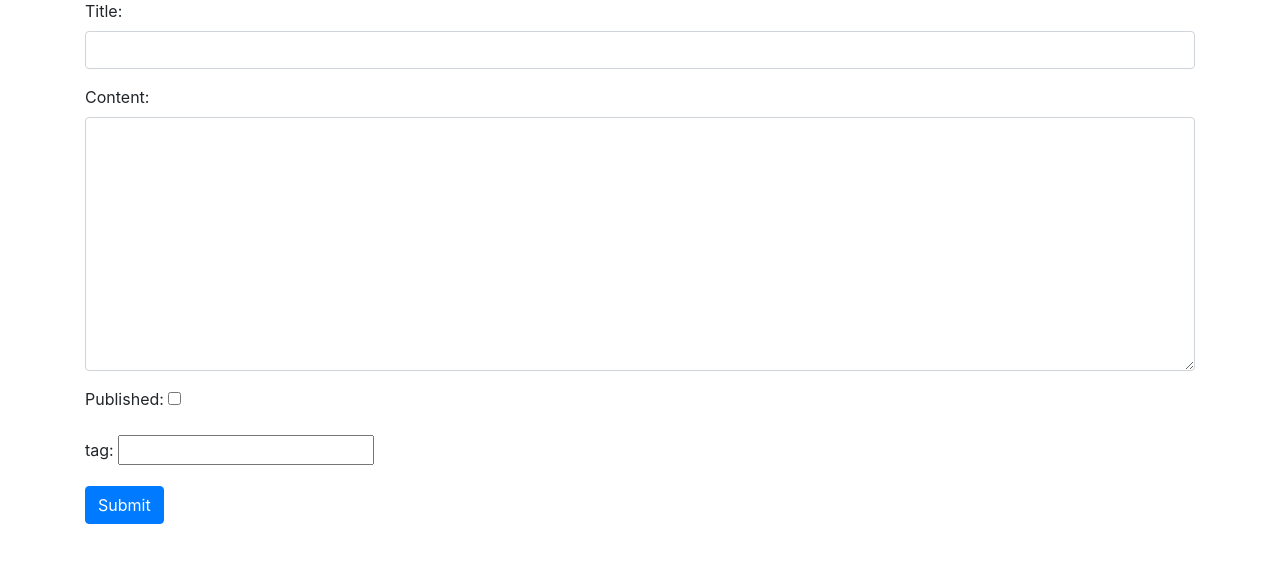
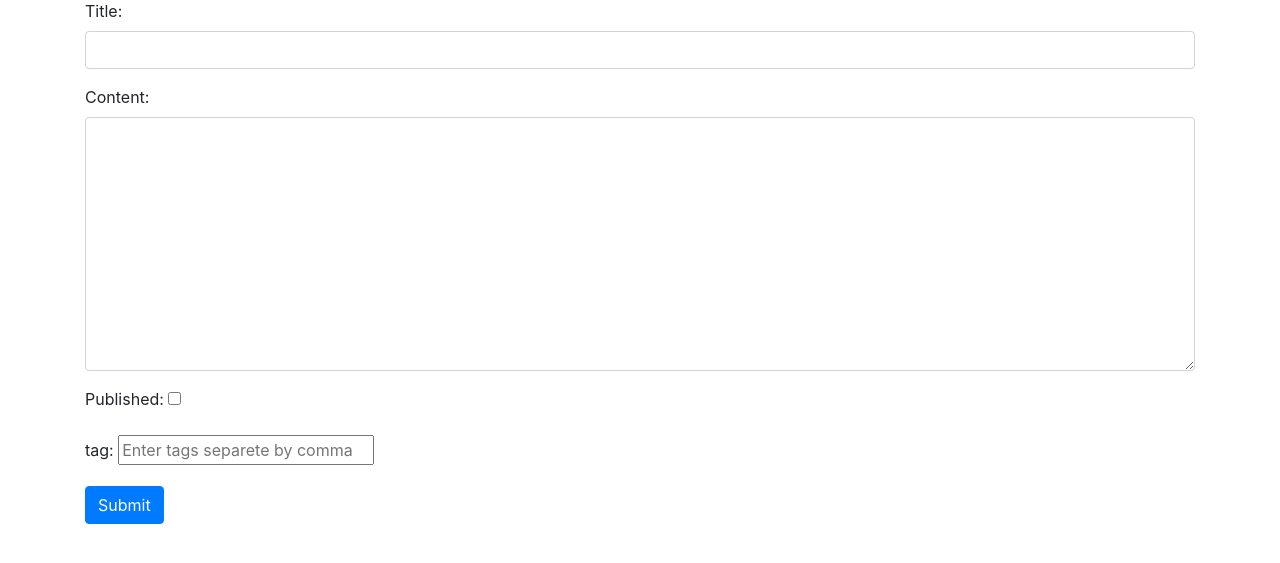
Before and after one commit to Vivek2509/Task2_Intellial, a Django app: page /article/add_article/ in a window 1280 px wide. Shown: the part 215-778 px from the top of the page. Run offline with Django 3.2, Linux system fonts and the light colour scheme; the visitor is signed in with stand-in values (Sample User, id 1); some libraries are stand-ins or nearby versions.

Commit message:
add placeholder to form

```diff
--- a/article/form.py
+++ b/article/form.py
@@ -6,7 +6,7 @@ from .models import Article
 
 class PostForm(forms.ModelForm):
 
-    tag = forms.CharField(label='tag', widget=forms.TextInput(),
+    tag = forms.CharField(label='tag', widget=forms.TextInput(attrs={'placeholder': 'Enter tags separete by comma'}),
                           required=True,)
 
     class Meta:
@@ -17,6 +17,7 @@ class PostForm(forms.ModelForm):
             'author': forms.TextInput(attrs={'class': 'form-control', 'value': '', 'id': 'id_author', 'type': 'hidden'}),
             'title': forms.TextInput(attrs={'class': 'form-control'}),
             'content': forms.Textarea(attrs={'class': 'form-control', 'id': 'summernote', 'name': 'editordata'}),
+            'tag': forms.TextInput(attrs={'class': 'form-control', 'value': '', 'id': 'id_tag'}),
         }
 
 
--- a/article/templates/article/add_article.html
+++ b/article/templates/article/add_article.html
@@ -27,7 +27,7 @@
      $(document).ready(function() {
         $('#summernote').summernote({
           tabsize: 2,
-          height: 100
+          height: 400
         });
       });
     </script>
--- a/article/templates/article/edit_article.html
+++ b/article/templates/article/edit_article.html
@@ -35,7 +35,7 @@
         $(document).ready(function() {
           $('#summernote').summernote({
             tabsize: 2,
-            height: 100
+            height: 400
           });
         });
       </script>
```
